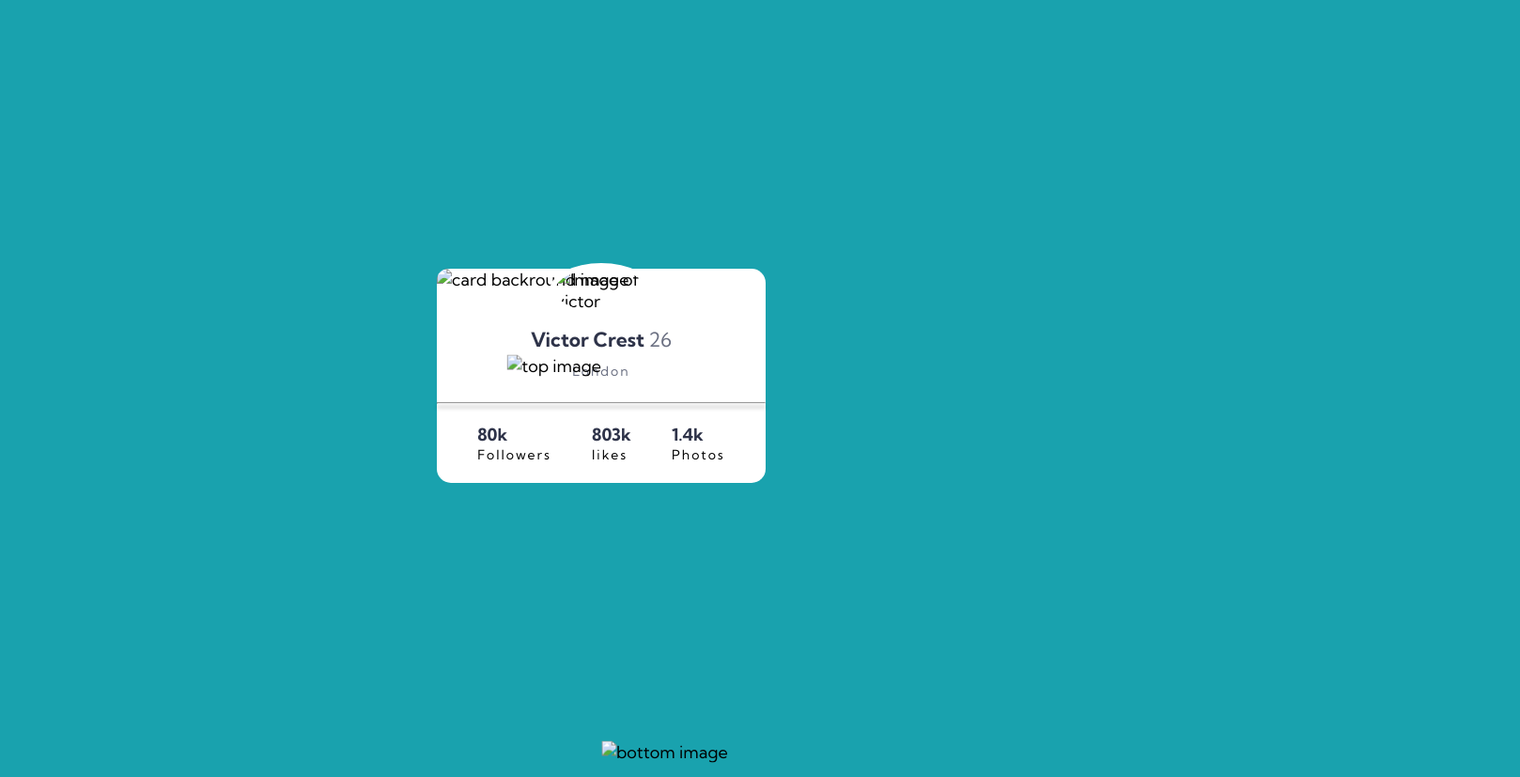
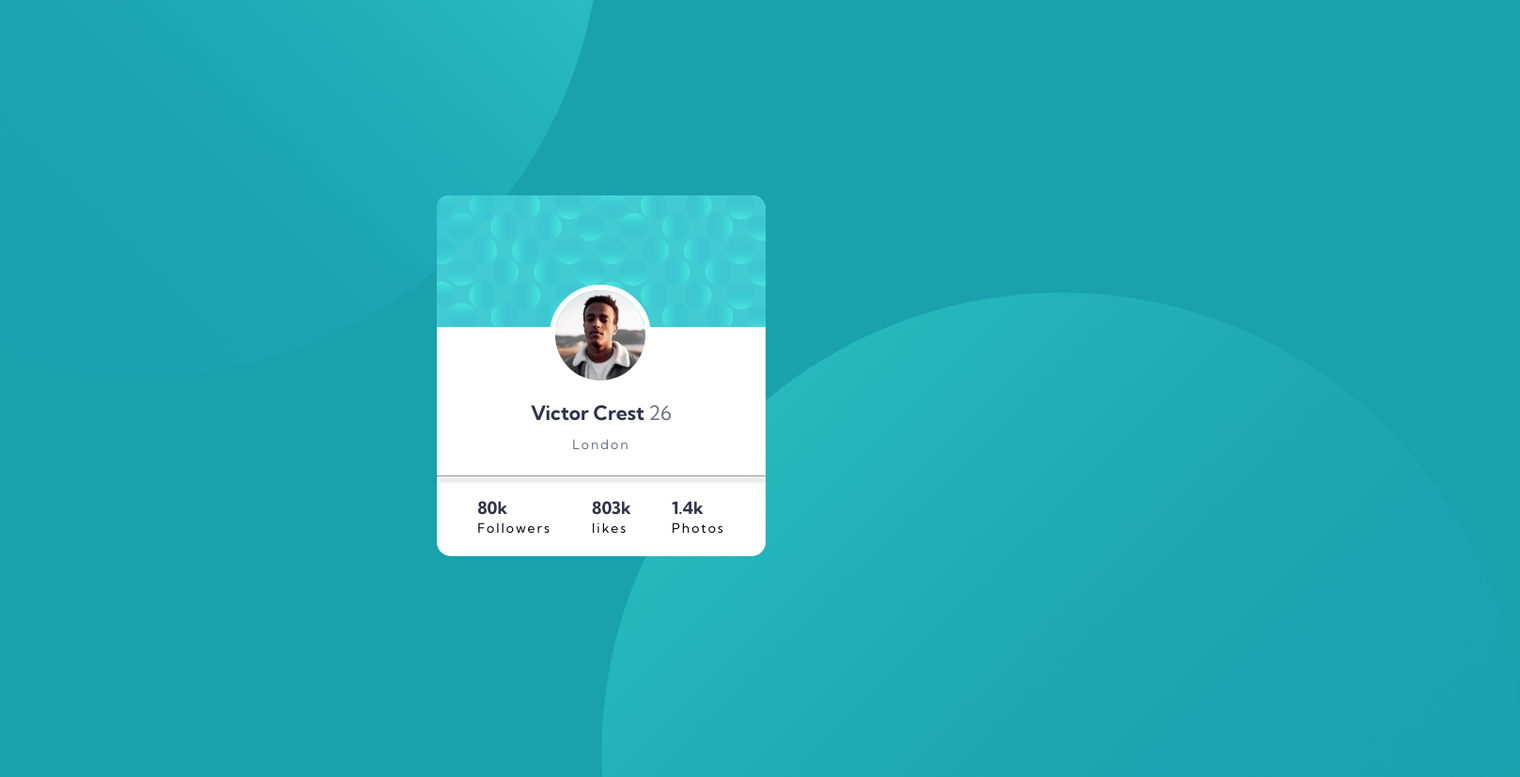
Before and after one commit to mikava7/profile-card-component, a plain HTML site: page index.html in a window 1280 px wide. Shown: the top 827 px of the page at 94% size, 1618 px wide, since content can reach past the window. Drawn offline with Linux system fonts and the light colour scheme; the site is published under a folder, as on GitHub Pages, so addresses that start at the root find nothing.

Commit message:
Update index.html

```diff
--- a/index.html
+++ b/index.html
@@ -18,16 +18,16 @@
     </style>
   </head>
   <body>
-    <img src="/images/bg-pattern-top.svg" alt="top image" class="top-image">
-    <img src="/images/bg-pattern-bottom.svg" alt="bottom image" class="bottom-image">
+    <img src="././images/bg-pattern-top.svg" alt="top image" class="top-image">
+    <img src="././images/bg-pattern-bottom.svg" alt="bottom image" class="bottom-image">
 
     <div class='container'>
      <div>
-       <img class="container-img" src="/images/bg-pattern-card.svg" alt="card backround image">
+       <img class="container-img" src="././images/bg-pattern-card.svg" alt="card backround image">
       </div>
 
      <div>
-        <img class="user-image" src="/images/image-victor.jpg" alt="Image of victor">
+        <img class="user-image" src="././images/image-victor.jpg" alt="Image of victor">
      </div>
 
      <div class="user-info">
```
